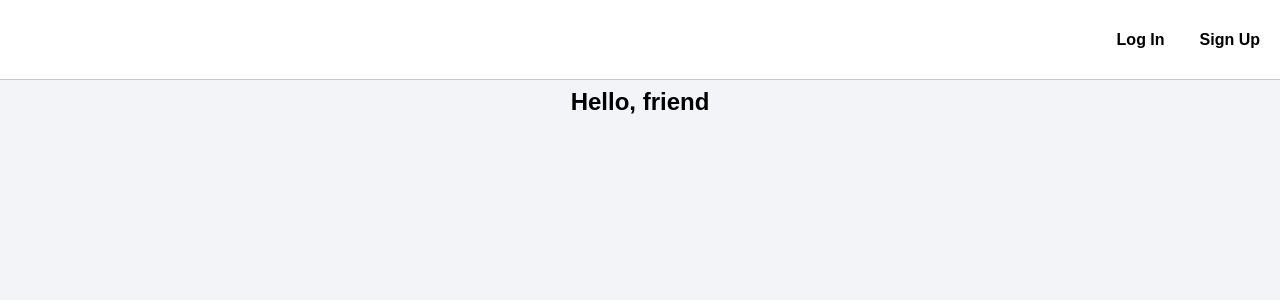
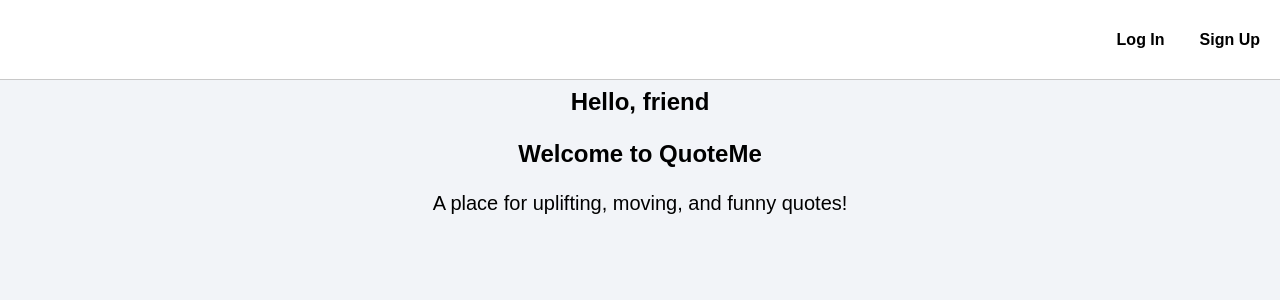
Before and after one commit to jpastine/quote-me-front-end, a React (Vite) app: page / in a window 1280 px wide. Shown: the top 300 px of the page. Built offline with nearby package versions, Linux system fonts and the light colour scheme; no server answers.

Commit message:
Add to landing page

```diff
--- a/src/pages/Landing/Landing.tsx
+++ b/src/pages/Landing/Landing.tsx
@@ -14,6 +14,8 @@
   return (
     <main className={styles.container}>
       <h1>Hello, {user ? user.name : 'friend'}</h1>
+      <h1>Welcome to QuoteMe</h1>
+      <h2>A place for uplifting, moving, and funny quotes!</h2>
     </main>
   )
 }
```
